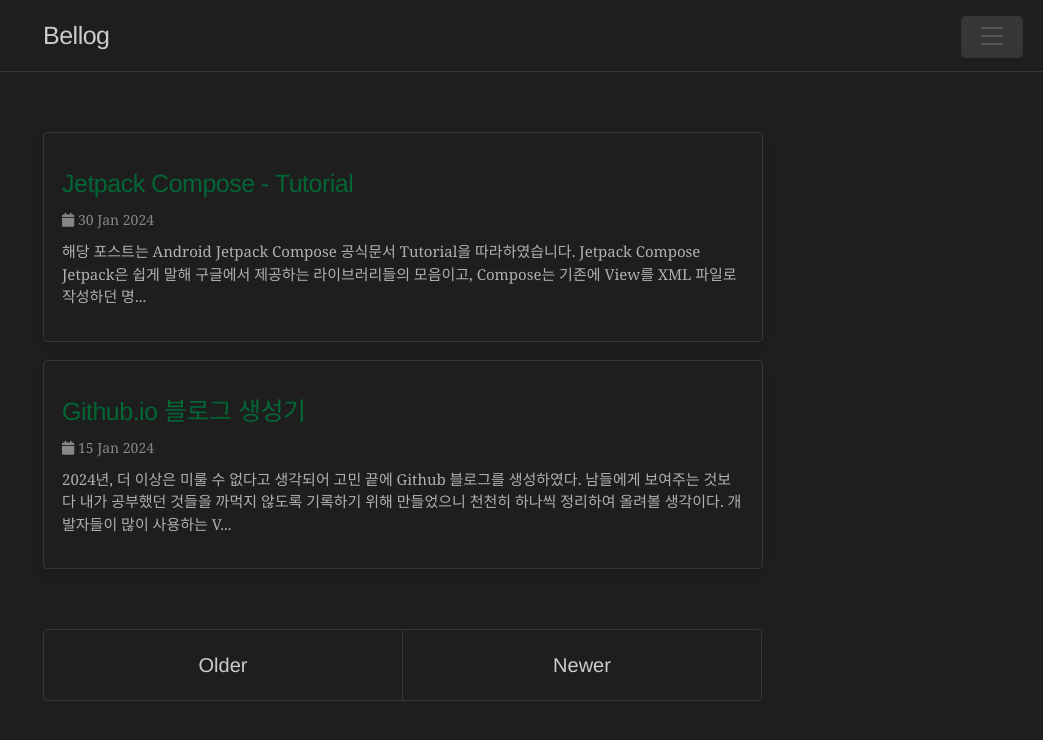
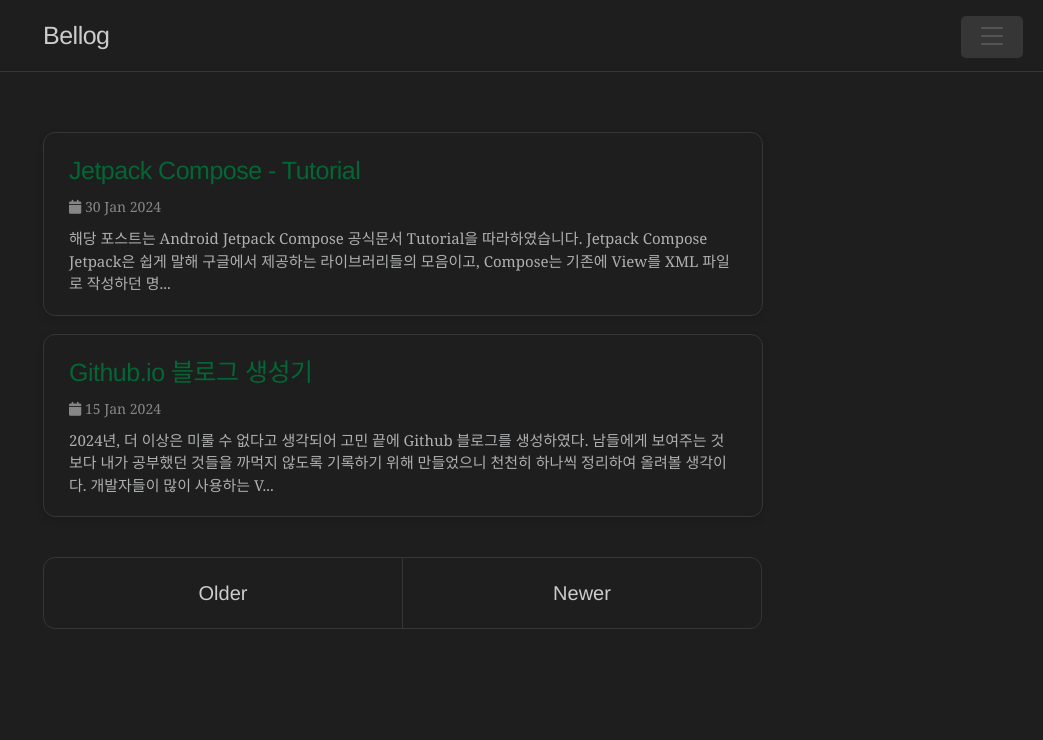
Before and after one commit to jm991014/jm991014.github.io, a Jekyll site: the page built from index.html, in a window 1280 px wide. Shown: the top 740 px of the page, without its empty margins (237-1280 px from the left). Built offline with Jekyll 4.4.1, drawn with Linux system fonts in a browser that asks for light colours; nearby versions of some CDN libraries; some web fonts are replaced; the list of posts is cut into pages by our own code.

Commit message:
Home page small update

```diff
--- a/public/css/lanyon.css
+++ b/public/css/lanyon.css
@@ -370,8 +370,7 @@ a.sidebar-nav-item:focus {
 
 .pagination {
   overflow: hidden; /* clearfix */
-  margin-left: -1rem;
-  margin-right: -1rem;
+  margin: 2rem 0 1rem 0;
   font-family: "D2Coding", Helvetica, Arial, sans-serif;
   color: #ccc;
   text-align: center;
@@ -385,6 +384,10 @@ a.sidebar-nav-item:focus {
 }
 .pagination-item:first-child {
   margin-bottom: -1px;
+  border-radius: 12px 12px 0 0;
+}
+.pagination-item:last-child {
+  border-radius: 0 0 12px 12px;
 }
 
 /* Only provide a hover state for linked pagination items */
@@ -394,7 +397,7 @@ a.pagination-item:hover {
 
 @media (min-width: 30em) {
   .pagination {
-    margin: 3rem 0;
+    margin: 2rem 0;
   }
   .pagination-item {
     float: left;
@@ -402,13 +405,11 @@ a.pagination-item:hover {
   }
   .pagination-item:first-child {
     margin-bottom: 0;
-    border-top-left-radius:    4px;
-    border-bottom-left-radius: 4px;
+    border-radius: 12px 0 0 12px;
   }
   .pagination-item:last-child {
     margin-left: -1px;
-    border-top-right-radius:    4px;
-    border-bottom-right-radius: 4px;
+    border-radius: 0 12px 12px 0;
   }
 }
 
--- a/public/css/main.css
+++ b/public/css/main.css
@@ -11,9 +11,10 @@
     background-repeat: no-repeat;
     width: 100%;
     position: fixed;
+    border-radius: 1px;
     top: 0px;
     left: 0;
-    height: 1.5px;
+    height: 2px;
     z-index: 9000;
 }
 
@@ -42,9 +43,9 @@
 /* post container */
 .card {
     margin-bottom: 18px;
-    padding: 18px;
+    padding: 5px 25px;
     background-color: #1e1e1e;
-    border-radius: 4px;
+    border-radius: 12px;
     border: 1.5px solid #363636;
     box-shadow: 0 4px 8px rgba(0, 0, 0, 0.1);
 }
```
